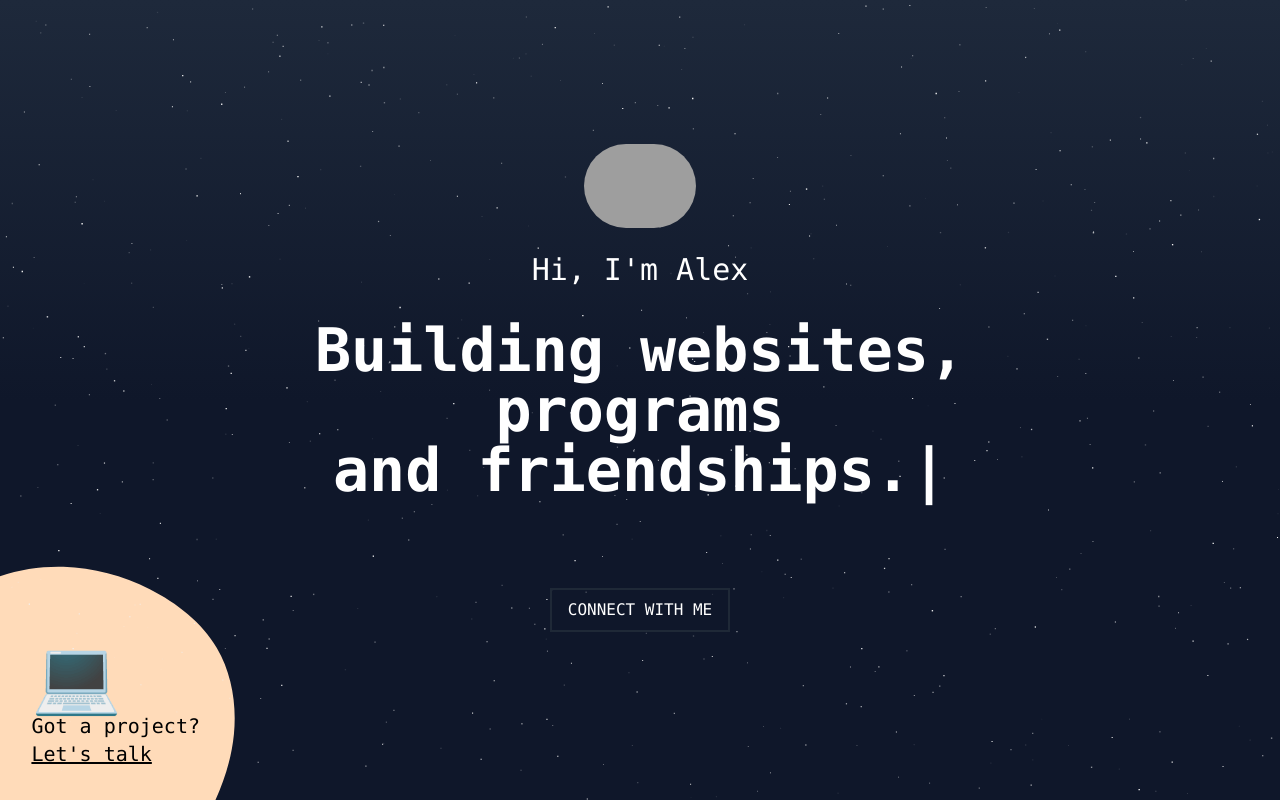
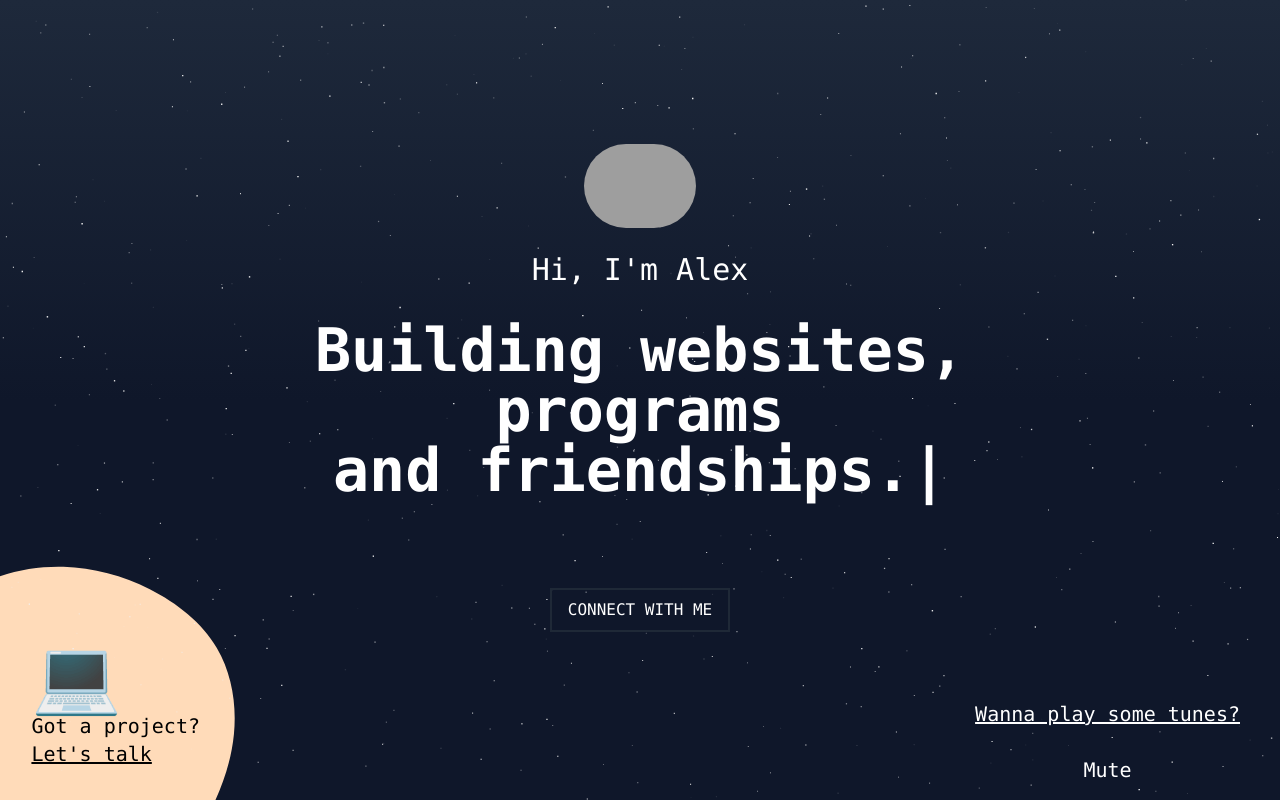
Before and after one commit to ivyeori/website, a Next.js app: page / in a window 1280 px wide. Built offline with nearby package versions, Linux system fonts and the light colour scheme; grey boxes are pictures that could not be loaded.

Commit message:
play and mute buttons

```diff
--- a/pages/home.js
+++ b/pages/home.js
@@ -1,20 +1,34 @@
 import React from 'react'
 import { TypeAnimation } from 'react-type-animation'
-import { useEffect, useRef } from 'react';
+import { useEffect, useRef, useState } from 'react';
 
 function main() {
     const audioRef = useRef(null);
-
+    const [isPlaying, setIsPlaying] = useState(false);
     useEffect(() => {
         audioRef.current.play();
         audioRef.current.volume = 0.1;
       }, []);
     useEffect(() => {
         document.title = "Ivyeori | Home Page";   }, []);
+        const [isMuted, setIsMuted] = useState(false);
 
 
+        const handleMuteClick = () => {
+          setIsMuted(!isMuted);
+        };
+
+        const handlePlayClick = () => {
+            if (isPlaying) {
+              audioRef.current.pause();
+            } else {
+              audioRef.current.play();
+            }
+            setIsPlaying(!isPlaying);
+          };
+
   return (
-    <><audio ref={audioRef}>
+    <><audio ref={audioRef} muted={isMuted}>
     <source src="song2.mp3" type="audio/mpeg" />
     Your browser does not support the audio element.
   </audio>
@@ -22,6 +36,21 @@ function main() {
 
 
     <script src="https://unpkg.com/react@18/umd/react.production.min.js"></script><script src="https://unpkg.com/react-dom@18/umd/react-dom.production.min.js"></script><main className="relative h-screen overflow-hidden font-mono bg-gradient-to-b from-slate-800 via-slate-900 to-slate-900 ">
+    <div className="absolute bottom-0 hidden md:block   right-0 w-96 h-96">
+              <div className="text-white bottom-0  absolute z-20 text-xl text-extrabold right-6  flex flex-col justify-end p-4 top-1/4">
+
+              <button className="underline" onClick={handlePlayClick}>{isPlaying ? 'Stop it. Not my type ' : 'Wanna play some tunes?'}</button>
+              <br/>
+                  <button  onClick={handleMuteClick}>
+                  {isMuted ? 'Unmute' : 'Mute'}
+                  </button>
+              </div>
+
+          </div>
+
+
+
+
           <div className="absolute hidden md:block -bottom-32 -left-32 w-96 h-96">
               <div className="absolute z-20 text-xl text-extrabold right-14 text-start top-1/4">
                   <span className="text-7xl">
```
